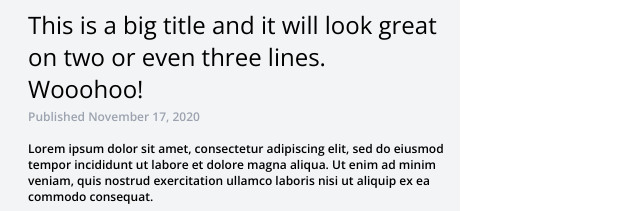
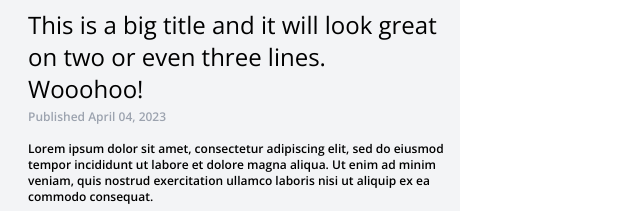
Before and after one commit to BabyFrost/blog, a plain HTML site: page index.html in a window 1280 px wide. Shown: the part 424-635 px from the top of the page, 628-1268 px from the left. Drawn offline with nearby package versions, Linux system fonts and the light colour scheme.

Commit message:
daily commit

```diff
--- a/index.html
+++ b/index.html
@@ -103,7 +103,7 @@
                             </div>
                             <div>
                                 <h1 class="mt-3 text-2xl">This is a big title and it will look great on two or even three lines. Wooohoo!</h1>
-                                <h6 class="mt-1 text-gray-400 text-xs font-semibold">Published <time>November 17, 2020</time></h1>
+                                <h6 class="mt-1 text-gray-400 text-xs font-semibold">Published <time>April 04, 2023</time></h1>
                             </div>
                         </header>
 
```
